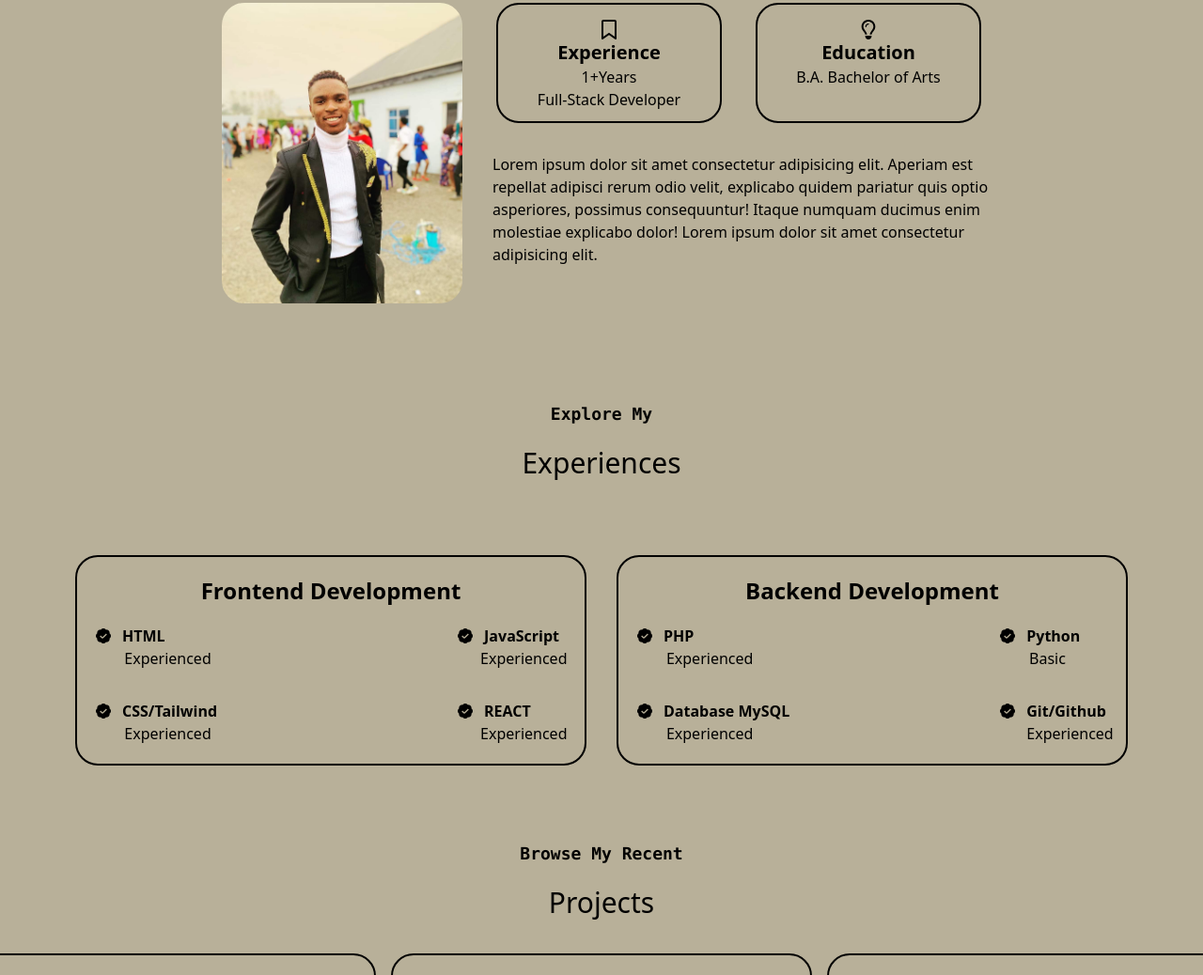
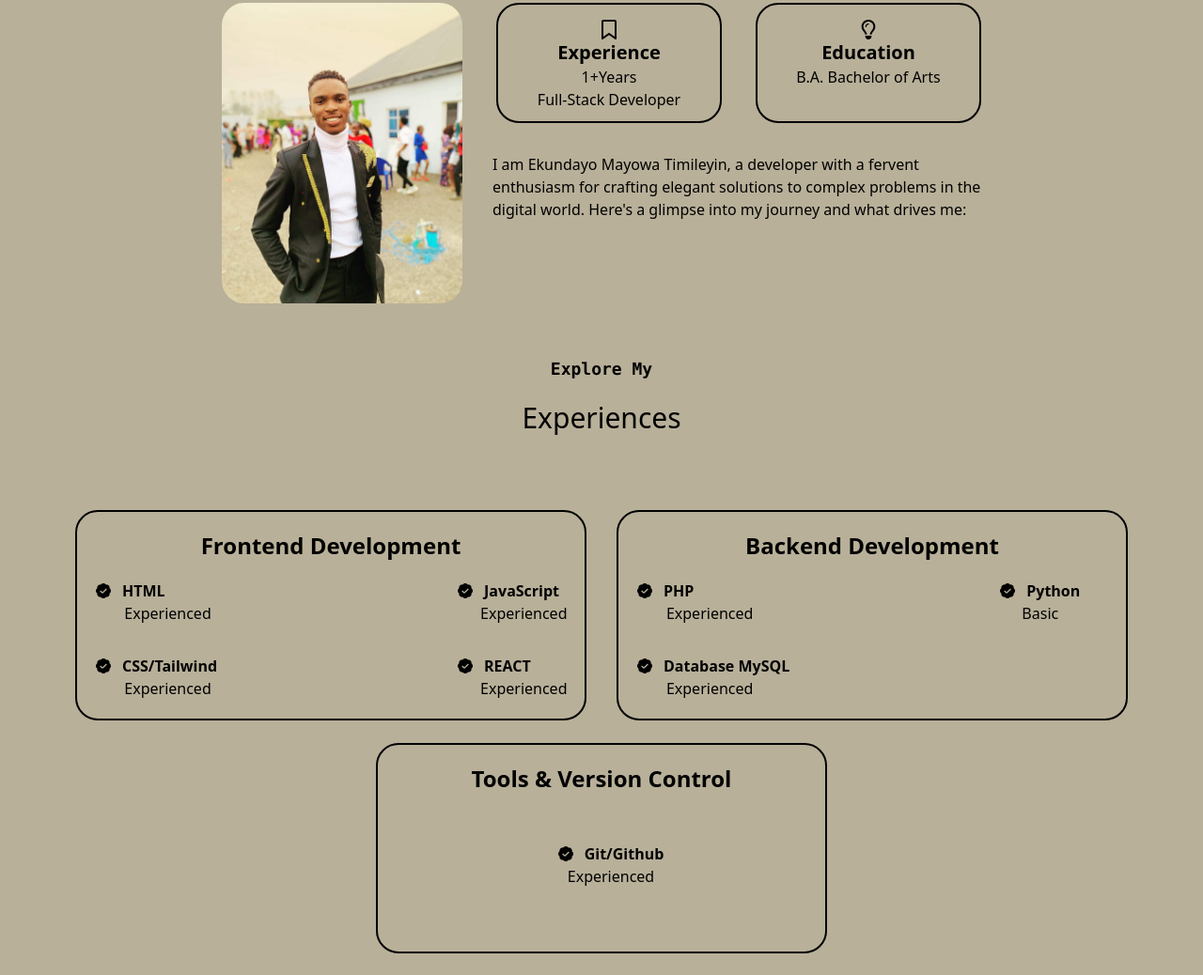
Before and after one commit to DevDistinctiveMayor/my_porfolio, a website: page index.html in a window 1280 px wide. Shown: the part 673-1711 px from the top of the page at 94% size. Drawn offline with nearby package versions, Linux system fonts and the light colour scheme; files whose address does not match are found by name.

Commit message:
updated files

```diff
--- a/index.html
+++ b/index.html
@@ -24,7 +24,7 @@
                <div class="nav-links bg-
                md:static absolute min-h-[30vh] md:min-h-fit md:bg-transparent
                -top-96 md:w-auto flex
-               items-center px-6 border-2 border-black md:border-0">
+               items-center px-6 underline md:no-underline">
                   <ul class="flex md:flex-row flex-col md:items-center md:gap-[2vw] gap-6 " >
                      <li>
                         <a href="#" class="m-3  border-black md:border-b-0">
@@ -91,11 +91,12 @@
             <div class="mt-20 place-content-center flex flex-col gap-9 md:flex-row md:justify-center ">
                <div class="w-64">
                   <img src="src/img//FB_IMG_1692488230724.jpg" alt="Mayor" class="rounded-3xl ">
-                  <p class="mt-4  md:w-[34rem] md:ml-72 md:-mt-40">Lorem ipsum dolor sit amet consectetur adipisicing
-                     elit. Aperiam est repellat adipisci rerum odio velit,
-                     explicabo quidem pariatur quis optio asperiores, possimus
-                     consequuntur! Itaque numquam ducimus enim molestiae explicabo dolor!
-                     Lorem ipsum dolor sit amet consectetur adipisicing elit.
+                  <p class="mt-4  md:w-[34rem] md:ml-72 md:-mt-40">I am Ekundayo Mayowa Timileyin,
+                     a developer with a fervent
+                     enthusiasm for crafting
+                     elegant solutions to complex problems in the
+                     digital world. Here's a glimpse
+                     into my journey and what drives me:
                   </p>
                </div>
 
@@ -201,14 +202,30 @@
                               <img src="src/img/checkbox.png" class="h-4 mt-1"/>
                               <p class="font-semibold">Python</p>
                            </div>
-                           <span class="-ml-5">Basic</span>
+                           <span class="ml-2">Basic</span>
                         </div>
+
+                     </div>
+                  </div>
+               </div>
+            </div>
+
+         </div>
+      </div>
+
+      <div>
+         <div class="flex justify-center">
+            <div class="w-[21rem] mt-6 border-2 border-black rounded-3xl sm:w-[30rem] md:w-[30rem] h-56">
+               <div class="text-center">
+                  <h1 class="text-2xl mt-5 font-bold">Tools & Version Control</h1>
+                  <div class="flex justify-center mt-5">
+                     <div class="ml-5">
                         <div>
                            <div class="flex gap-3 mt-8">
                               <img src="src/img/checkbox.png" class="h-4 mt-1"/>
                               <p class="font-semibold">Git/Github</p>
                            </div>
-                           <span  class="ml-7">Experienced</span>
+                           <span>Experienced</span>
                         </div>
                      </div>
                   </div>
@@ -266,7 +283,7 @@
                   </div>
                </div>
             </div>
-            <div class="w-[21rem] sm:w-[24rem] mt-8 lg:m-0 border-2 lg:w-[28rem] flex justify-center rounded-3xl lg:h-[37rem] border-black h-[31rem]">
+            <div class="w-[21rem] sm:w-[24rem] mt-8 lg:m-0 border-2 lg:w-[28rem] flex justify-center rounded-3xl lg:h-[37rem] border-black h-[34rem]">
                <div class="h-[42rem] mt-8">
                   <img src="src/img/Screenshot 2024-02-25 002527.png" alt="Mayor" class="rounded-3xl lg:w-96 sm:w-[21rem] w-[18rem]">
                   <div>
```
Also changed, not shown: contact.html (+3 -30 lines).
